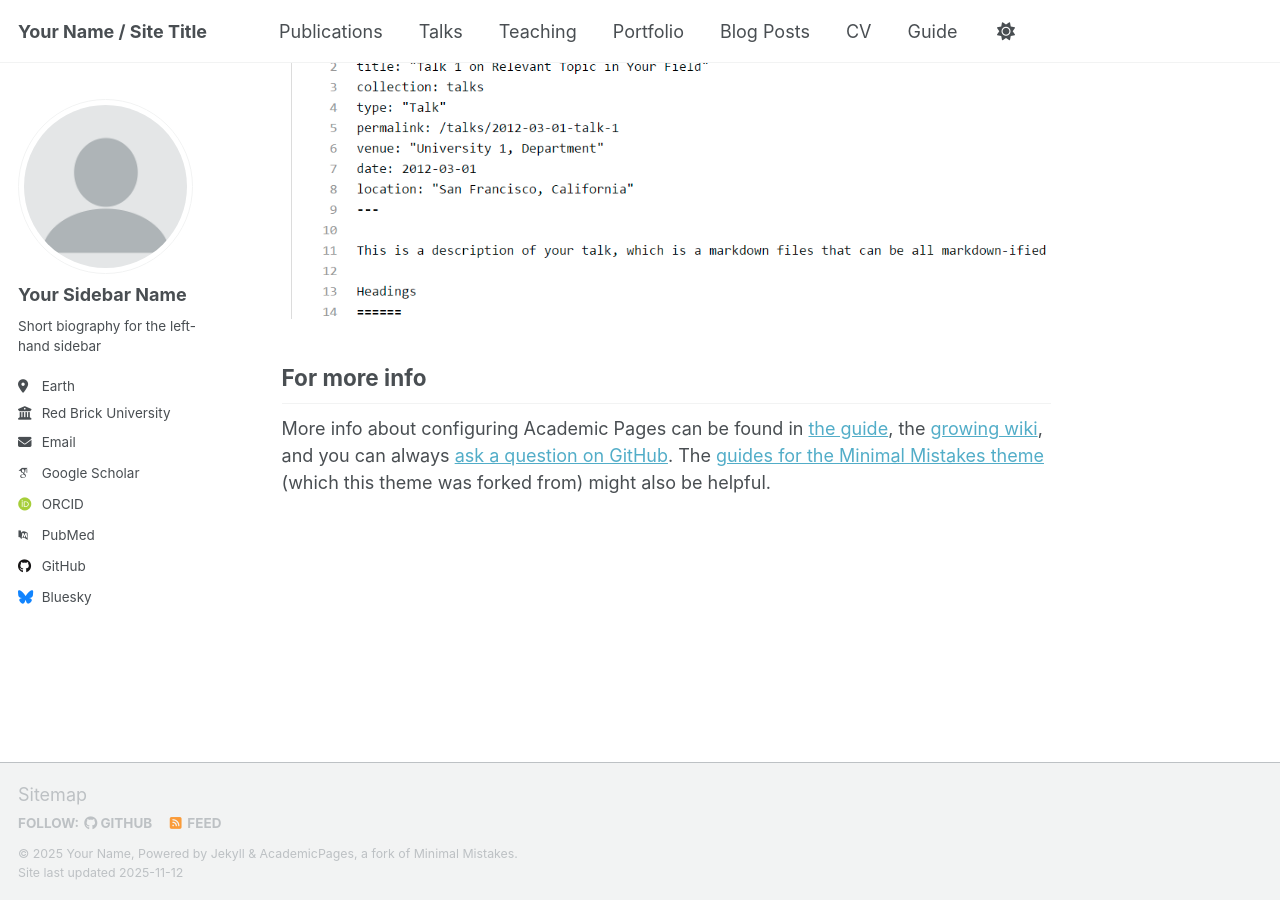
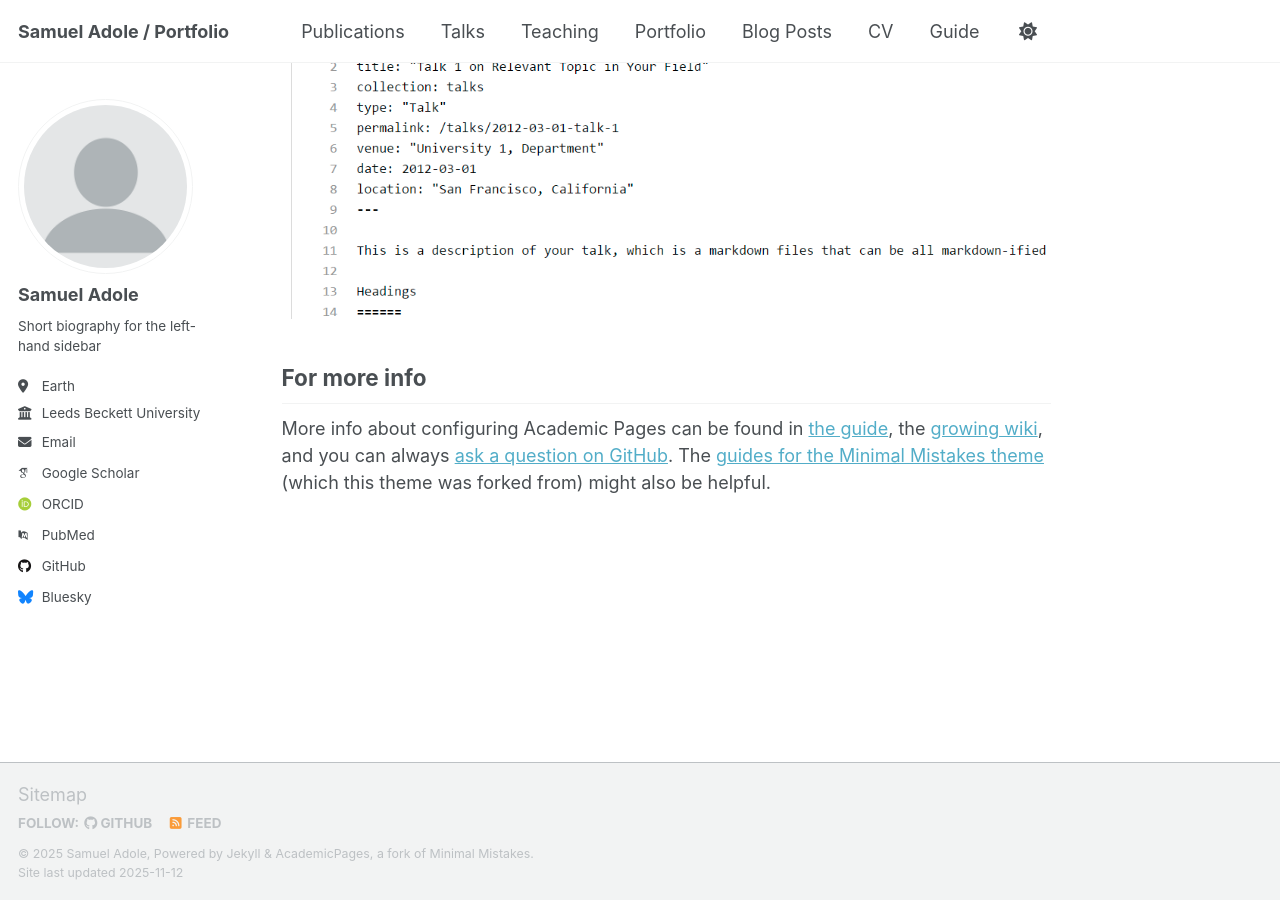
Before and after one commit to samueladole/samueladole.github.io, a Jekyll site: the page built from _pages/about.md, in a window 1280 px wide and 900 px high, scrolled down 2880 px. Built offline with Jekyll 4.4.1, drawn with Linux system fonts in a browser that asks for light colours; some web fonts are replaced; a script that is not in the unit is left out.

Commit message:
Update personal information in _config.yml

```diff
--- a/_config.yml
+++ b/_config.yml
@@ -9,14 +9,14 @@
 # Basic Site Settings
 locale                   : "en-US"
 site_theme               : "default" # Currently available options are "default", "air"
-title                    : "Your Name / Site Title"
+title                    : "Samuel Adole / Portfolio"
 title_separator          : "-"
-name                     : &name "Your Name"
-description              : &description "Your Name's academic portfolio"   # Update this with a general description of your site, this is the default if not overridden by a page
-url                      : https://academicpages.github.io # The base hostname & protocol for your site e.g. "https://[your GitHub username].github.io",
+name                     : &name "Samuel Adole"
+description              : &description "Samuel Adole's portfolio"   # Update this with a general description of your site, this is the default if not overridden by a page
+url                      : https://samueladole.github.io # The base hostname & protocol for your site e.g. "https://[your GitHub username].github.io",
                                                            # or if you already have some other page hosted on Github then use "https://[your GitHub username].github.io/[Your Repo Name]"
 baseurl                  : "" # the subpath of your site, e.g. "/blog"
-repository               : "academicpages/academicpages.github.io"
+repository               : "samueladole/samueladole.github.io"
 
 # Site Author - The following control what appear as part of the author content on the side bar.
 #               If a field is blank the icon and link will not appear, otherwise it will be shown.
@@ -24,13 +24,13 @@
 author:
   # Biographic information
   avatar           : "profile.png"
-  name             : "Your Sidebar Name"
+  name             : "Samuel Adole"
   pronouns         : # example: "she/her"
   bio              : "Short biography for the left-hand sidebar"
   location         : "Earth"
-  employer         : "Red Brick University"
+  employer         : "Leeds Beckett University"
   uri              : # URL
-  email            : "none@example.org"
+  email            : "adoleichasamuel@gmail.com"
 
   # Academic websites
   academia         : # URL
@@ -48,7 +48,7 @@
   bitbucket        : # Username - Update with your username on the site
   codepen          : # Username
   dribbble         : # Username
-  github           : "academicpages"
+  github           : "samueladole"
   kaggle           : # Username
   stackoverflow    : # User number or user number and name (i.e., use "1" or "1/jeff-atwood")
 
```
